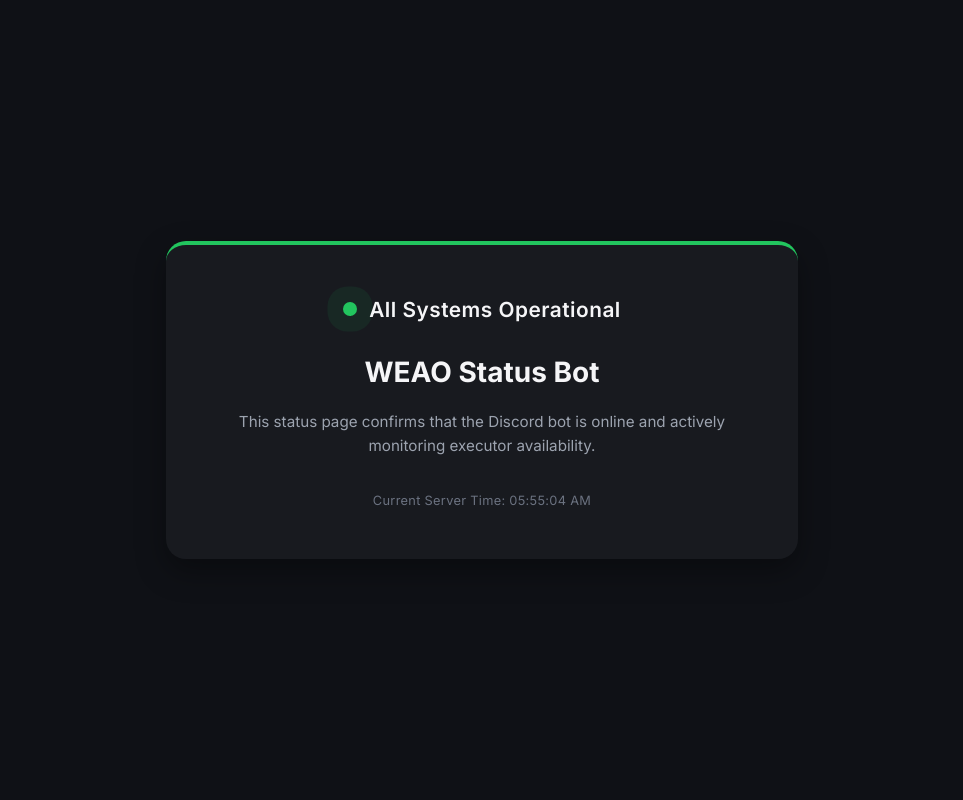
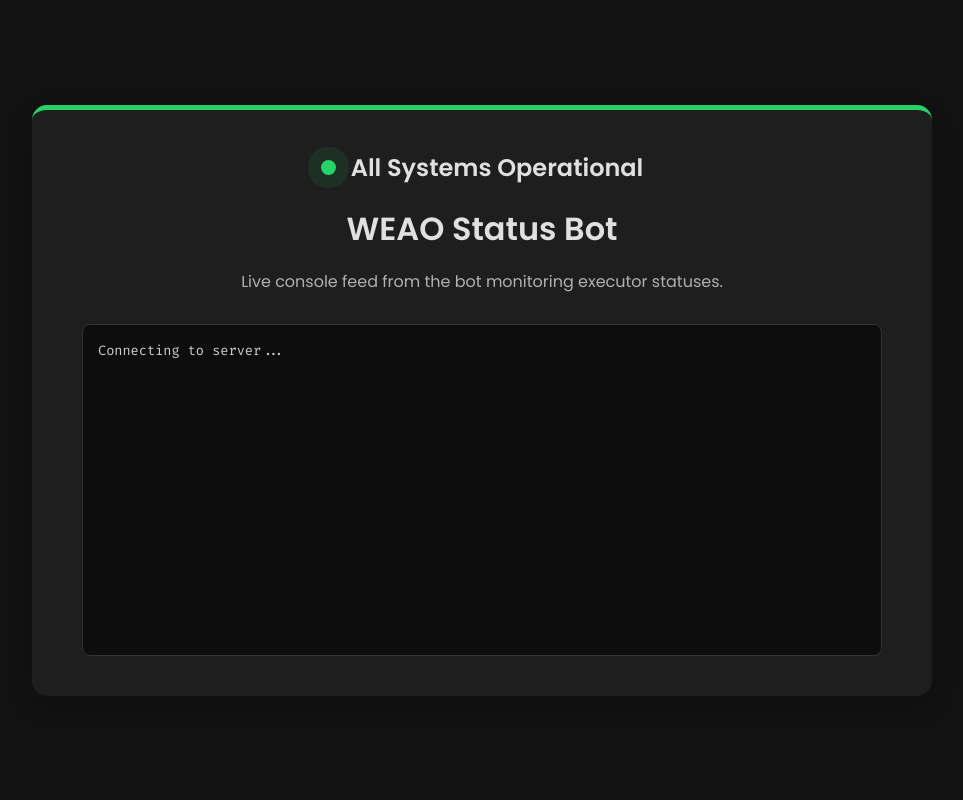
Before and after one commit to xaviersupreme/weao-discord-bot, a Flask app: page / in a window 1280 px wide. Shown: the whole page, without its empty margins (158-1121 px from the left). Run offline with Flask 3, Linux system fonts and the light colour scheme; parts of the project's set-up code (start-up, migrations or seed data) failed here and were passed over; some libraries are stand-ins or nearby versions.

Commit message:
Update index.html

```diff
--- a/templates/index.html
+++ b/templates/index.html
@@ -1,87 +1,81 @@
 <!DOCTYPE html>
 <html lang="en">
 <head>
-  <meta charset="UTF-8" />
-  <meta name="viewport" content="width=device-width, initial-scale=1.0"/>
-  <title>WEAO Status Bot — System Status</title>
-  <link href="https://fonts.googleapis.com/css2?family=Inter:wght@400;600;700&display=swap" rel="stylesheet">
+    <meta charset="UTF-8">
+    <meta name="viewport" content="width=device-width, initial-scale=1.0">
+    <title>WEAO Status Bot - Operational</title>
+    <link href="https://fonts.googleapis.com/css2?family=Poppins:wght@300;400;600&family=Fira+Code&display=swap" rel="stylesheet">
+    <script src="https://cdnjs.cloudflare.com/ajax/libs/socket.io/4.0.1/socket.io.js"></script>
     <style>
         :root {
-      --background-color: #0f1116;
-      --card-color: #181a1f;
-      --primary-text: #f5f5f7;
-      --secondary-text: #9ca3af;
-      --accent: #22c55e;
-      --shadow: rgba(0, 0, 0, 0.35);
+            --background-color: #121212;
+            --card-color: #1e1e1e;
+            --primary-text-color: #e0e0e0;
+            --secondary-text-color: #b0b0b0;
+            --accent-color: #25d366;
+            --shadow-color: rgba(0, 0, 0, 0.2);
         }
-
         body {
-      font-family: 'Inter', sans-serif;
+            font-family: 'Poppins', sans-serif;
             background-color: var(--background-color);
-      color: var(--primary-text);
+            color: var(--primary-text-color);
             margin: 0;
             display: flex;
             justify-content: center;
             align-items: center;
-      height: 100vh;
-      text-align: center;
-      line-height: 1.6;
+            min-height: 100vh;
+            padding: 20px;
+            box-sizing: border-box;
         }
-
         .container {
             background-color: var(--card-color);
-      padding: 3rem 3.5rem;
-      border-radius: 20px;
-      box-shadow: 0 12px 30px var(--shadow);
-      border-top: 4px solid var(--accent);
-      max-width: 520px;
-      width: 90%;
+            padding: 40px 50px;
+            border-radius: 15px;
+            box-shadow: 0 10px 25px var(--shadow-color);
+            border-top: 5px solid var(--accent-color);
+            width: 100%;
+            max-width: 800px;
+            text-align: center;
         }
-
         .status-indicator {
             display: flex;
             align-items: center;
             justify-content: center;
-      gap: 12px;
-      margin-bottom: 1.5rem;
+            gap: 15px;
+            margin-bottom: 20px;
         }
-
         .status-dot {
-      width: 14px;
-      height: 14px;
-      background-color: var(--accent);
+            width: 15px;
+            height: 15px;
+            background-color: var(--accent-color);
             border-radius: 50%;
             animation: pulse 1.5s infinite;
         }
-
         @keyframes pulse {
-      0%   { box-shadow: 0 0 0 0 rgba(34, 197, 94, 0.6); }
-      70%  { box-shadow: 0 0 0 18px rgba(34, 197, 94, 0); }
-      100% { box-shadow: 0 0 0 0 rgba(34, 197, 94, 0); }
+            0% { box-shadow: 0 0 0 0 rgba(37, 211, 102, 0.7); }
+            70% { box-shadow: 0 0 0 15px rgba(37, 211, 102, 0); }
+            100% { box-shadow: 0 0 0 0 rgba(37, 211, 102, 0); }
         }
-
-    .status-text {
-      font-size: 1.3rem;
-      font-weight: 600;
-      letter-spacing: 0.5px;
+        .status-text { font-size: 1.5rem; font-weight: 600; color: var(--primary-text-color); }
+        h1 { font-size: 2rem; margin: 10px 0; font-weight: 600; }
+        p { font-size: 1rem; color: var(--secondary-text-color); margin-bottom: 30px; }
+        .console {
+            background-color: #0d0d0d;
+            border: 1px solid #333;
+            border-radius: 8px;
+            margin-top: 30px;
+            height: 300px;
+            overflow-y: scroll;
+            text-align: left;
+            padding: 15px;
+            font-family: 'Fira Code', monospace;
+            font-size: 0.85rem;
+            color: #ccc;
         }
-
-    h1 {
-      font-size: 1.75rem;
-      margin: 0.75rem 0 0.5rem;
-      font-weight: 700;
-    }
-
-    p {
-      font-size: 0.95rem;
-      color: var(--secondary-text);
-      margin-bottom: 2rem;
-    }
-
-    .footer {
-      font-size: 0.8rem;
-      color: #6b7280;
-      letter-spacing: 0.3px;
+        .console-line {
+            line-height: 1.6;
+            white-space: pre-wrap;
+            word-break: break-all;
         }
     </style>
 </head>
@@ -92,20 +86,36 @@
             <div class="status-text">All Systems Operational</div>
         </div>
         <h1>WEAO Status Bot</h1>
-    <p>This status page confirms that the Discord bot is online and actively monitoring executor availability.</p>
-    <div class="footer">
-      Current Server Time: <span id="live-time"></span>
+        <p>Live console feed from the bot monitoring executor statuses.</p>
+        <div class="console" id="log-console">
+            <div class="console-line">Connecting to server...</div>
         </div>
     </div>
+    <script>
+        const socket = io();
+        const consoleDiv = document.getElementById('log-console');
 
-  <script>
-    function updateTime() {
-      const el = document.getElementById('live-time');
-      const now = new Date();
-      el.textContent = now.toLocaleTimeString([], { hour: '2-digit', minute: '2-digit', second: '2-digit' });
+        function addLog(message) {
+            const line = document.createElement('div');
+            line.className = 'console-line';
+            line.textContent = message;
+            consoleDiv.appendChild(line);
+            consoleDiv.scrollTop = consoleDiv.scrollHeight;
         }
-    setInterval(updateTime, 1000);
-    updateTime();
+
+        socket.on('connect', function() {
+            consoleDiv.innerHTML = '';
+            addLog('Connection established. Waiting for logs...');
+        });
+
+        socket.on('history', function(msg) {
+            consoleDiv.innerHTML = '';
+            msg.logs.forEach(log => addLog(log));
+        });
+
+        socket.on('new_log', function(msg) {
+            addLog(msg.data);
+        });
     </script>
 </body>
 </html>
```
Lines whose indentation alone changed are shown as unchanged.
